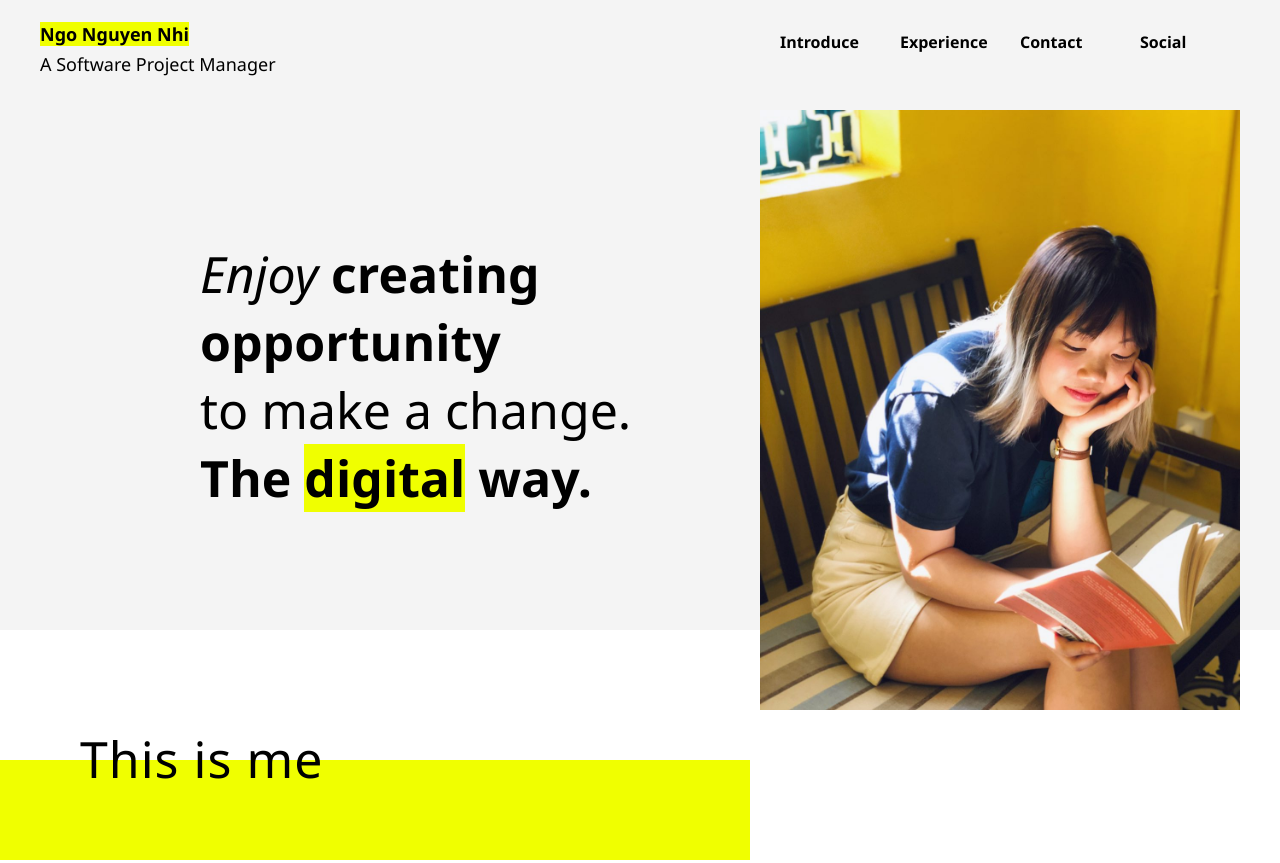
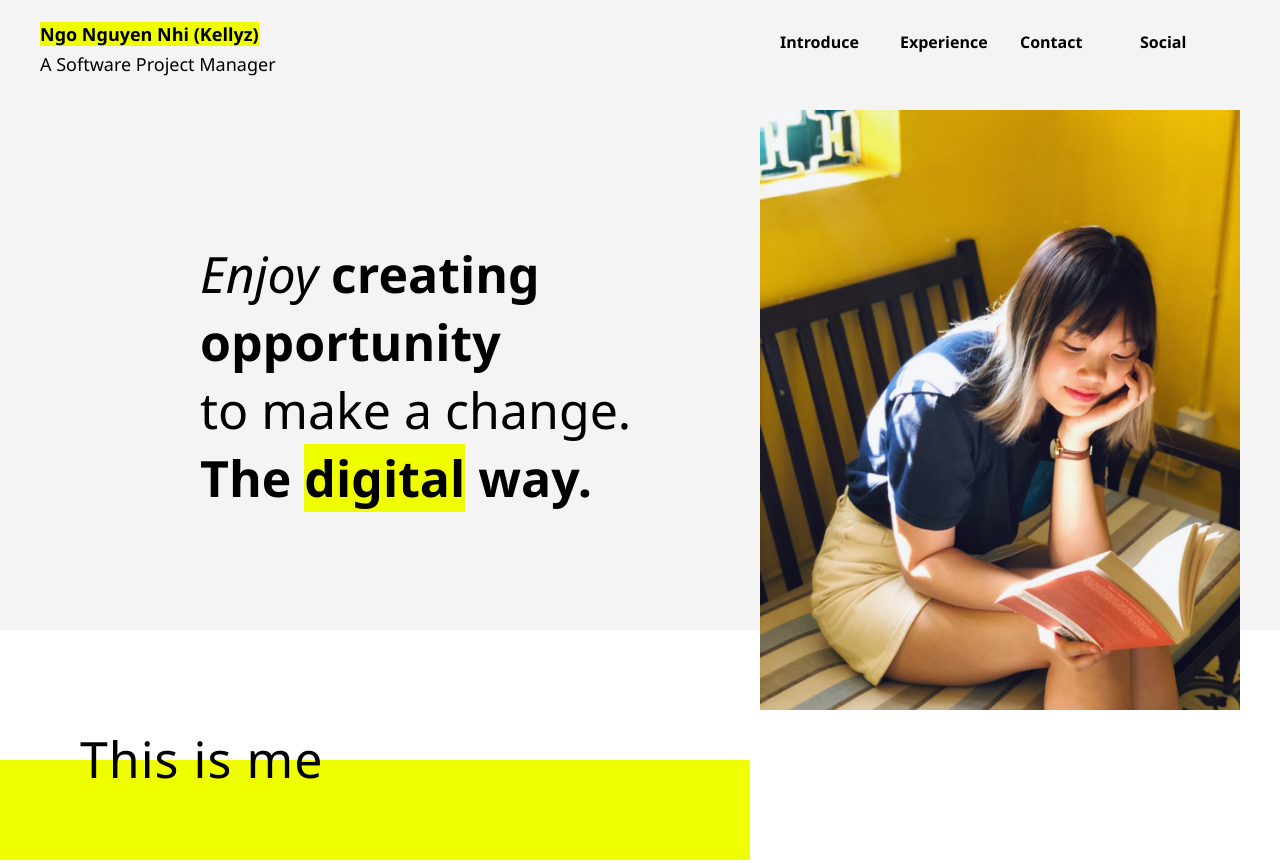
Before and after one commit to nguyennhingo/kellyz-profile, a plain HTML site: page index.html in a window 1280 px wide. Shown: the top 863 px of the page. Drawn offline with Linux system fonts and the light colour scheme.

Commit message:
change name

```diff
--- a/index.html
+++ b/index.html
@@ -12,7 +12,7 @@
 <div class="sticky">
     <div class="main-nav">
     <div class="intro-nav">
-        <p><b><span class="highlight-text">Ngo Nguyen Nhi</span></b></p>
+        <p><b><span class="highlight-text">Ngo Nguyen Nhi (Kellyz)</span></b></p>
         <p>A Software Project Manager</p>
     </div>
     <div class="menu">
```
